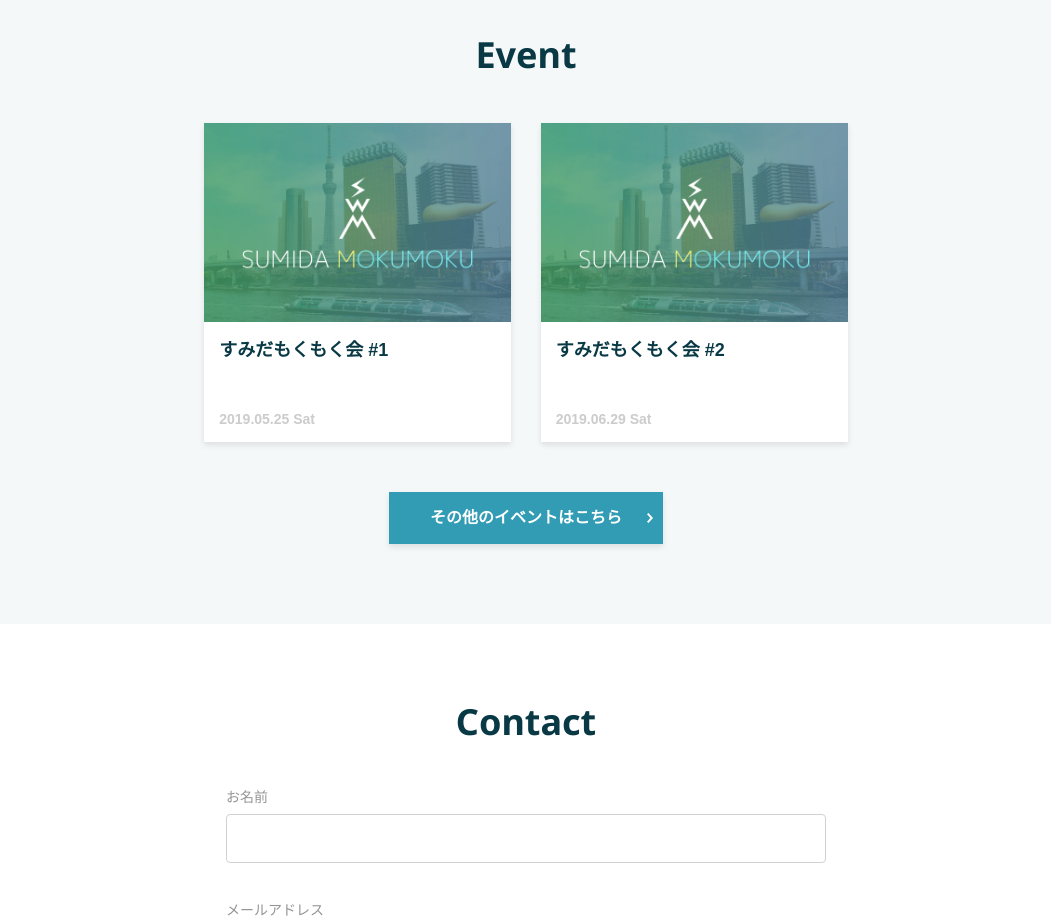
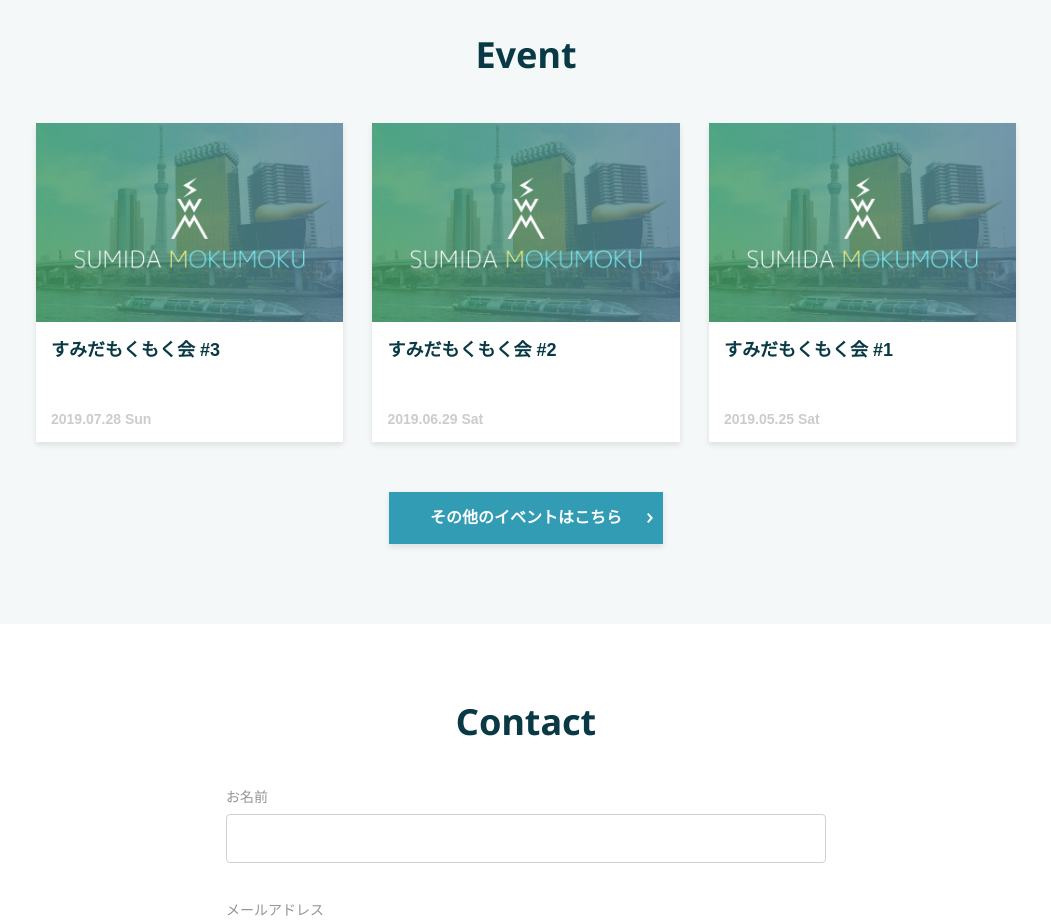
Before and after one commit to sumidamokumoku0525/sumida-mokumoku-hp, a React app: page public/index.html in a window 1280 px wide. Shown: the part 1440-2363 px from the top of the page, without its empty margins (114-1165 px from the left). Built offline with nearby package versions, Linux system fonts and the light colour scheme.

Commit message:
イベント #3 追加

```diff
--- a/public/index.html
+++ b/public/index.html
@@ -70,16 +70,16 @@
           <!-- <p class="event__lead">直近のイベント情報</p> -->
           <ul class="event__list">
             <li class="event-item">
-              <a class="event-link" href="https://sumida-mokumoku.connpass.com/event/129663/" target="_blank" rel="noopener">
+              <a class="event-link" href="https://sumida-mokumoku.connpass.com/event/137541/" target="_blank" rel="noopener">
                 <div class="event-item__img event-link__img">
                   <div class="event-link__img-body" style="background: url(img/event/190524.jpg) no-repeat center center; background-size: 100% auto"></div>
                   <!-- <img src="img/event/190524.jpg" alt=""> -->
                 </div>
                 <div class="event-item__info">
                   <span class="event-link__ttl">
-                    <span class="event-link__ttl-inner">すみだもくもく会 #1</span>
+                    <span class="event-link__ttl-inner">すみだもくもく会 #3</span>
                   </span>
-                  <span class="event-link__date">2019.05.25 Sat</span>
+                  <span class="event-link__date">2019.07.28 Sun</span>
                 </div>
               </a>
             </li>
@@ -94,6 +94,20 @@
                     <span class="event-link__ttl-inner">すみだもくもく会 #2</span>
                   </span>
                   <span class="event-link__date">2019.06.29 Sat</span>
+                </div>
+              </a>
+            </li>
+            <li class="event-item">
+              <a class="event-link" href="https://sumida-mokumoku.connpass.com/event/129663/" target="_blank" rel="noopener">
+                <div class="event-item__img event-link__img">
+                  <div class="event-link__img-body" style="background: url(img/event/190524.jpg) no-repeat center center; background-size: 100% auto"></div>
+                  <!-- <img src="img/event/190524.jpg" alt=""> -->
+                </div>
+                <div class="event-item__info">
+                  <span class="event-link__ttl">
+                    <span class="event-link__ttl-inner">すみだもくもく会 #1</span>
+                  </span>
+                  <span class="event-link__date">2019.05.25 Sat</span>
                 </div>
               </a>
             </li>
```
